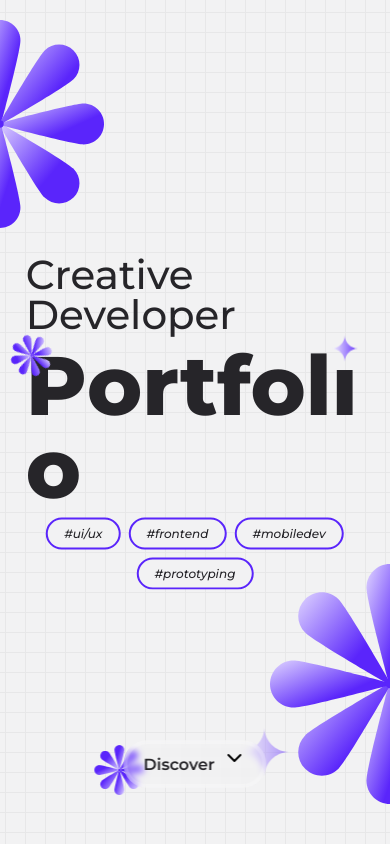
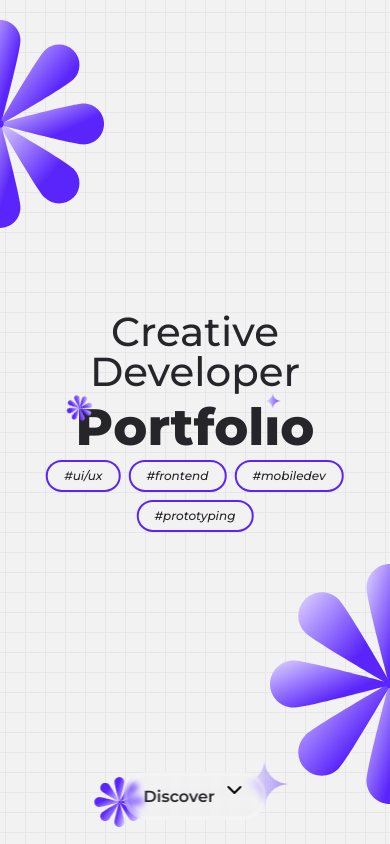
Before and after one commit to 5hurik41/Portfolio-Arabefam, a Vue app: page / in a window 390 px wide. Built offline with nearby package versions, Linux system fonts and the light colour scheme.

Commit message:
ui: fix the mobile version responsive :art:

```diff
--- a/src/assets/main.css
+++ b/src/assets/main.css
@@ -21,7 +21,7 @@
   --text-fluid-h2: clamp(2.5rem, 2.1932rem + 1.3636vw, 3.25rem);
 
   /* Gros Titres H1 / Landing (ex: 48px -> 80px) */
-  --text-fluid-h1: clamp(5rem, 2.75rem + 10vw, 10.5rem);
+  --text-fluid-h1: clamp(3.2rem, 8vw + 1rem, 10.5rem);
 }
 
 @layer base {
--- a/src/components/sections/AboutSection.vue
+++ b/src/components/sections/AboutSection.vue
@@ -19,7 +19,7 @@ import SectionNavigation from '../ui/SectionNavigation.vue'
 <template>
   <section
     id="about"
-    class="relative z-20 flex h-[100dvh] w-full snap-start items-center justify-center overflow-hidden"
+    class="relative z-20 flex h-screen w-screen snap-start items-center justify-center overflow-hidden"
   >
     <Flower
       class="absolute bottom-5 left-0 w-52 -translate-x-1/2 opacity-80 md:w-64 lg:w-72"
@@ -31,7 +31,7 @@ import SectionNavigation from '../ui/SectionNavigation.vue'
       v-motion="getSlideRight(300)"
     />
     <Grid />
-    <header class="absolute top-14 left-1/2 -translate-x-1/2" v-motion="getSlideDown(450)">
+    <header class="absolute top-6 md:top-14 left-1/2 -translate-x-1/2" v-motion="getSlideDown(450)">
       <div class="relative">
         <Button
           @click="scrollIntoSection('home')"
@@ -51,7 +51,7 @@ import SectionNavigation from '../ui/SectionNavigation.vue'
       </div>
 
       <div
-        class="mx-auto flex w-full max-w-xl flex-col items-start gap-8 px-4 lg:mx-0"
+        class="mx-auto flex w-full max-w-xl flex-col items-start gap-4 md:gap-8 px-4 lg:mx-0"
         v-motion="getSlideUp(450)"
       >
         <div class="flex flex-col gap-3">
--- a/src/components/ui/HeroTitle.vue
+++ b/src/components/ui/HeroTitle.vue
@@ -9,11 +9,11 @@ const tags = ['ui/ux', 'frontend', 'mobiledev', 'prototyping']
 
 <template>
   <div
-    class="absolute top-1/2 left-1/2 flex w-full max-w-[95vw] -translate-x-1/2 -translate-y-1/2 flex-col items-center gap-2 leading-none select-none px-4"
+    class="absolute top-1/2 left-1/2 flex w-full max-w-[95vw] -translate-x-1/2 -translate-y-1/2 flex-col items-center gap-2 leading-none select-none px-4 text-center"
     v-motion="getPop(900)"
   >
-    <h2 class="text-fluid-h2 font-medium">Creative Developer</h2>
-    <div class="text-fluid-h1 font-extrabold">
+    <h2 class="text-fluid-h2 font-medium w-full text-center">Creative Developer</h2>
+    <div class="text-fluid-h1 font-extrabold w-full text-center whitespace-nowrap">
       <span class="relative inline-block">
         P
         <img
--- a/src/components/ui/SectionNavigation.vue
+++ b/src/components/ui/SectionNavigation.vue
@@ -19,7 +19,7 @@ withDefaults(
 </script>
 
 <template>
-  <footer class="absolute bottom-14 left-1/2 z-10 -translate-x-1/2" v-motion="getSlideUp(delay)">
+  <footer class="absolute bottom-6 md:bottom-14 left-1/2 z-10 -translate-x-1/2" v-motion="getSlideUp(delay)">
     <div class="relative">
       <Button
         @click="scrollIntoSection(target)"
```
